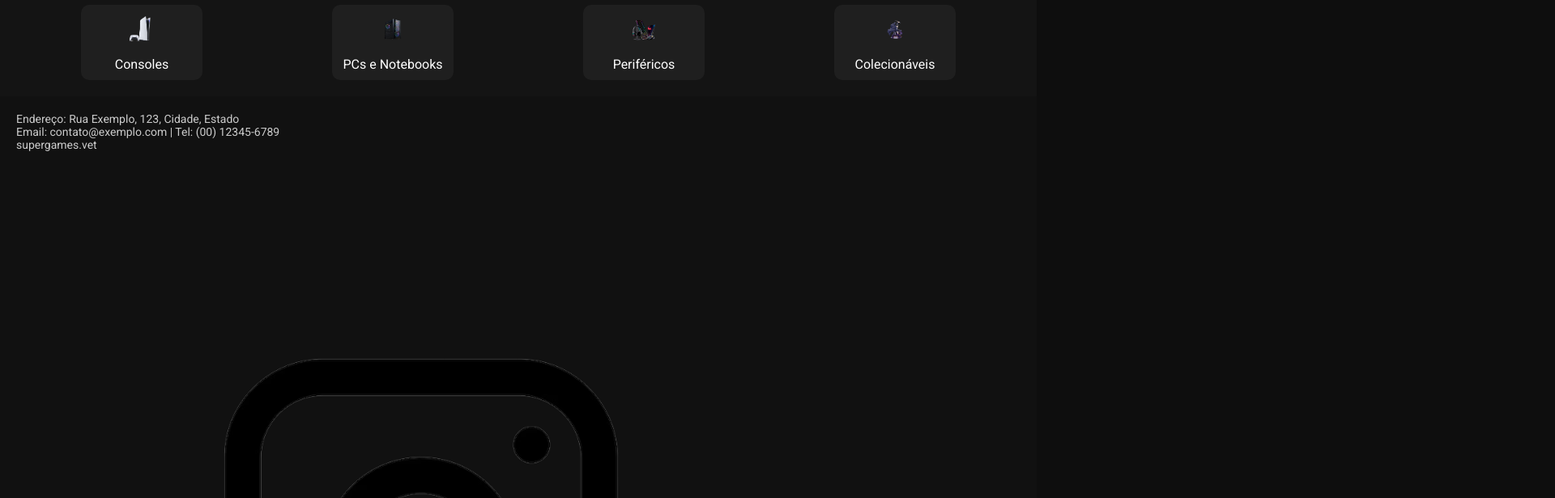
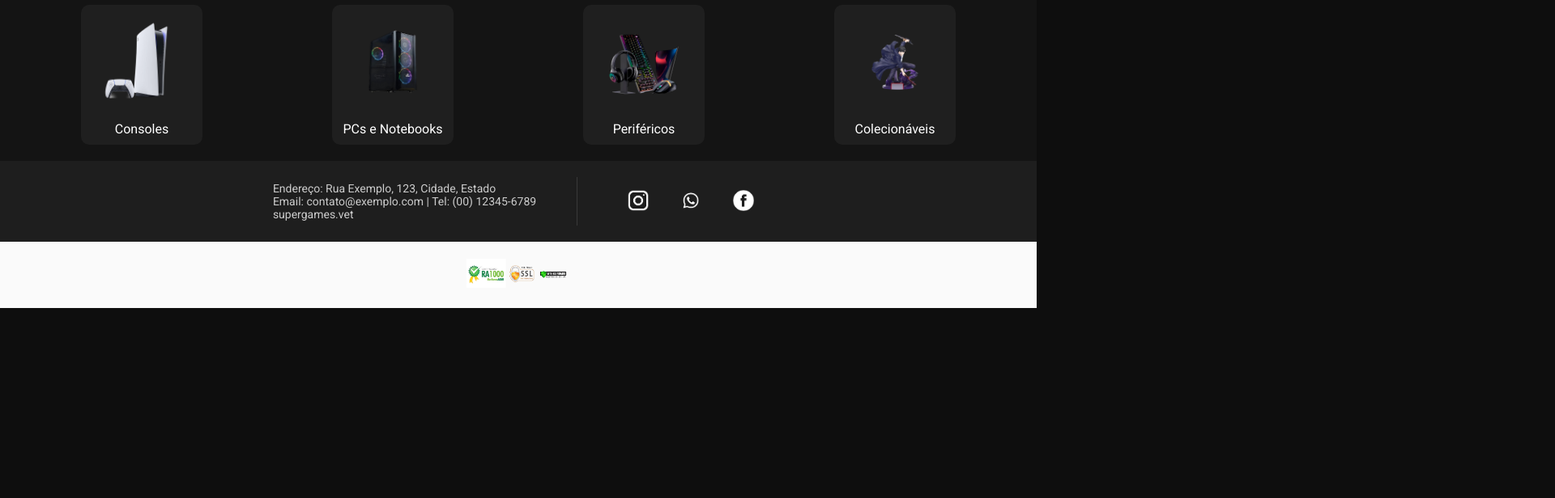
Before and after one commit to kennedyjunior/SPG-UNP-P1, a plain HTML site: page Projeto_Final_API_Daniel/menu-principal.html in a window 1280 px wide. Shown: the part 520-1136 px from the top of the page at 81% size, 1920 px wide, since content can reach past the window. After the commit the page ends 901 px from the top, so only its background shows below. Drawn offline with Linux system fonts and the light colour scheme.

Commit message:
Update style.css

```diff
--- a/Projeto_Final_API_Daniel/style.css
+++ b/Projeto_Final_API_Daniel/style.css
@@ -57,17 +57,41 @@ nav a {
 }
 
 .banner h1 span {
-    color: #378537;
+    color: #72ff6b;
 }
 
 .banner button {
-    background-color: #378537;
+    background-color: #72ff6b;
     color: black;
     padding: 10px 20px;
     border: none;
     font-weight: bold;
     cursor: pointer;
     border-radius: 5px;
+}
+
+.div-busca {
+    display: flex;
+    background-color:#378537;
+    background-color:#378537;
+    border-radius:15px;
+    width:25%;
+    height:2rem;
+}
+
+.txt-busca {
+    display: flex;
+    background-color:transparent;
+    padding-left:5px;
+    font-size:18px;
+    border:none;
+    height:32px;
+    width:440px;
+
+}
+
+.txt-busca::placeholder {
+    color: black;
 }
 
 .categorias {
@@ -86,7 +110,7 @@ nav a {
 }
 
 .categorias div img {
-    width: 40px;
+    width: 120px;
     margin-bottom: 10px;
 }
 
@@ -113,37 +137,68 @@ nav a {
     text-align: center;
 }
 
-footer {
-    background-color: #111;
-    padding: 20px;
-    text-align: left;
+.footer {
+  background-color: #1e1e1e;
+  color: #fff;
+  padding: 20px 0;
+  text-align: center;
 }
 
-footer p, footer a {
+
+.footer-container {
     color: #ccc;
     font-size: 14px;
 }
 
-.div-busca {
-    display: flex;
-    background-color:#72ff6b;
-    background-color:#378537;
-    border-radius:15px;
-    width:25%;
-    height:2rem;
+.footer-container {
+  display: flex;                  /* Ativa o layout flexbox */
+  justify-content: center;       /* Centraliza os itens horizontalmente */
+  align-items: center;           /* Centraliza os itens verticalmente */
+  gap: 50px;                      /* Espaço entre os elementos filhos */
+  flex-wrap: wrap;               /* Permite que os itens quebrem linha se necessário */
 }
 
-.txt-busca {
-    display: flex;
-    background-color:transparent;
-    padding-left:5px;
-    font-size:18px;
-    border:none;
-    height:32px;
-    width:440px;
-
+.footer-info {
+  text-align: left;              /* Alinha o texto à esquerda */
 }
 
-.txt-busca::placeholder {
-    color: black;
+.footer-divider {
+  width: 1px;                    /* Largura da barra */
+  height: 60px;                  /* Altura da barra (ajuste conforme necessário) */
+  background-color: #555;        /* Cor da barra - um cinza mais suave */
+  opacity: 0.5;                  /* Deixa a barra discreta */
 }
+
+.footer-social {
+  display: flex;                 /* Coloca os ícones em linha (flex) */
+  gap: 15px;                     /* Espaço entre os ícones sociais */
+}
+
+.social-icon {
+  width: 50px;                   /* Largura do ícone */
+  height: 50px;                  /* Altura do ícone */
+  filter: brightness(0) invert(1); /* Deixa o ícone branco sobre fundo escuro */
+  transition: transform 0.3s;    /* Efeito suave de transformação */
+}
+
+.social-icon:hover {
+  transform: scale(1.1);         /* Aumenta o ícone levemente ao passar o mouse */
+}
+
+/* Seção de certificações (abaixo do rodapé) */
+.certificacoes {
+  background-color: #fafafa;       /* Fundo cinza tom acima do fundo comum */
+  padding: 20px 0;                 /* Espaçamento acima e abaixo */
+  text-align: center;             /* Centraliza o conteúdo */
+}
+
+.certificacoes-container img {
+  max-width: 10%;                 /* Evita que ultrapasse a largura da tela */
+  height: auto;                   /* Mantém proporção da imagem */
+  opacity: 0.9;                   /* Leve transparência */
+  transition: opacity 0.3s ease; /* Suaviza efeito ao passar o mouse */
+}
+
+.certificacoes-container img:hover {
+  opacity: 1;                     /* Totalmente visível ao passar o mouse */
+}
```
